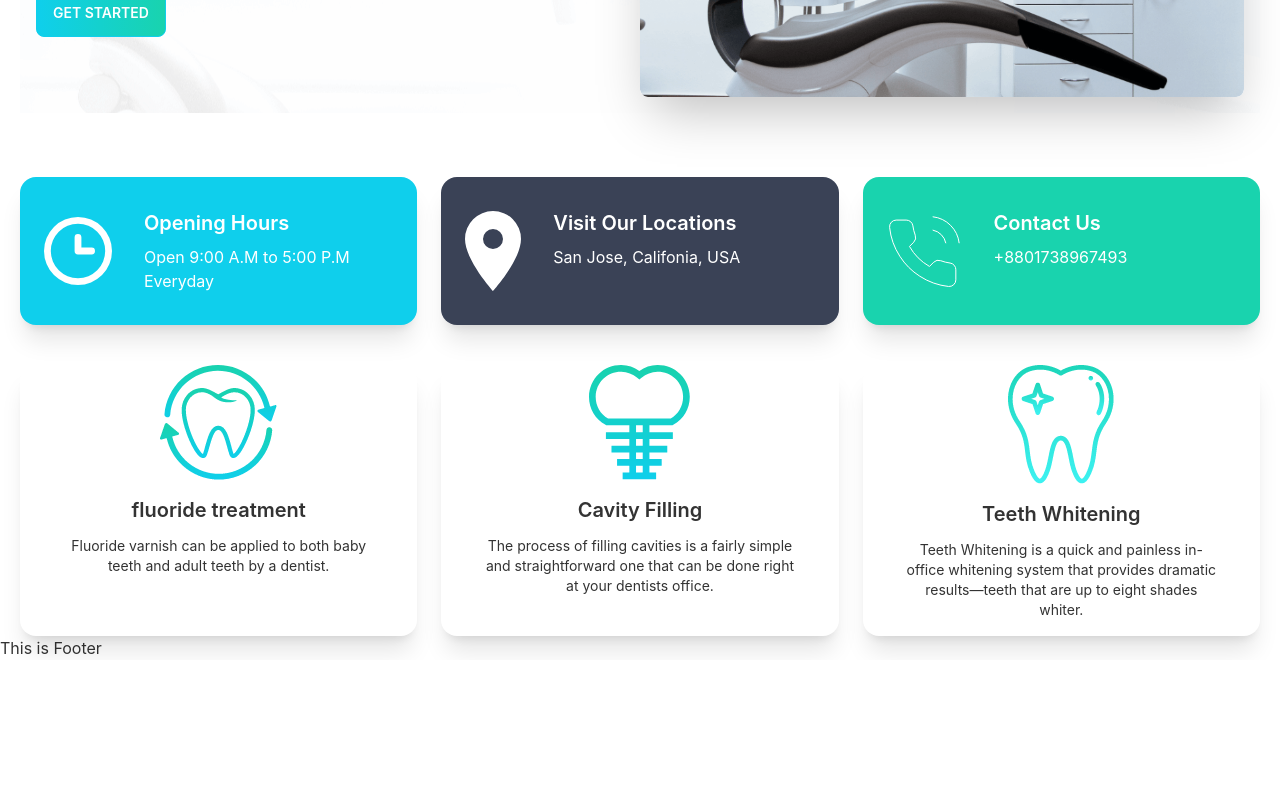
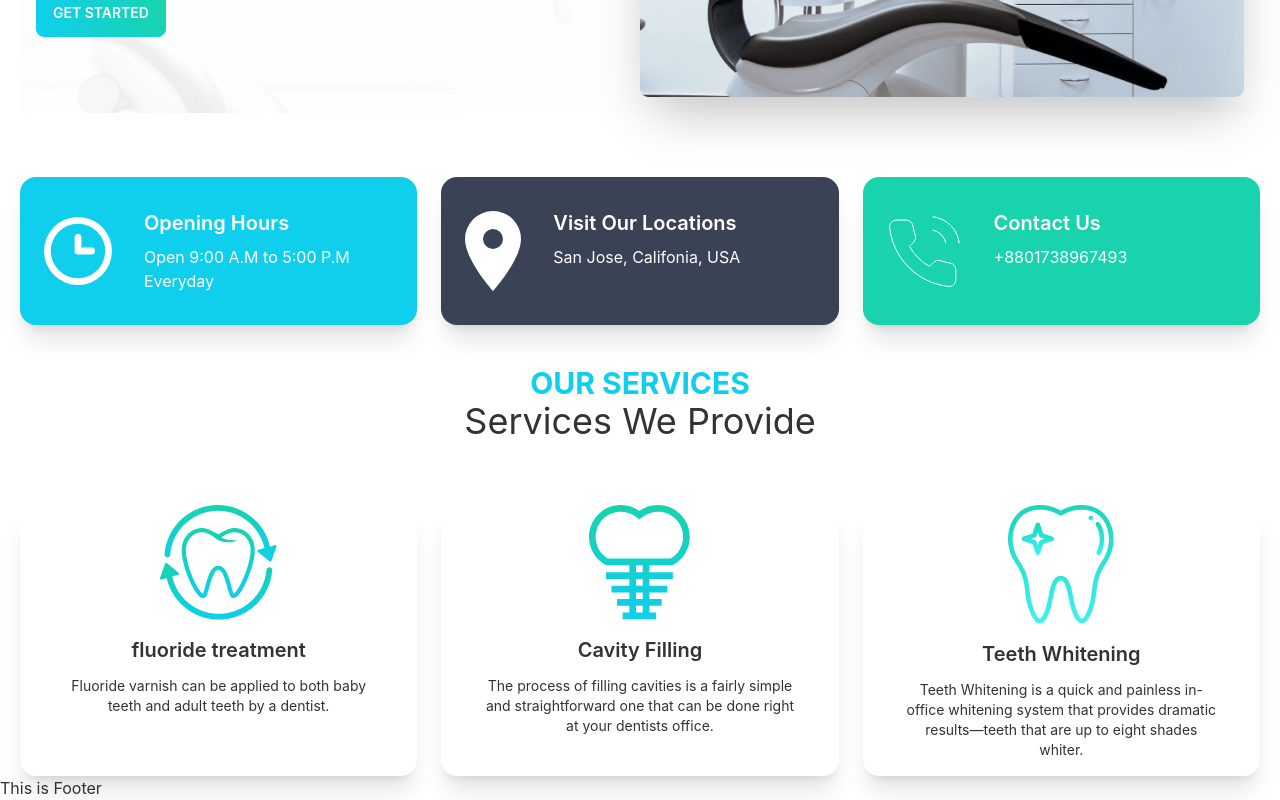
Before and after one commit to Abu-Saleh-Rony/doctors-portal-client-site, a React (Create React App) app: page / in a window 1280 px wide. Shown: the part 344-1144 px from the top of the page. Before the commit the page ends 1004 px from the top, so only its background shows below. Built offline with nearby package versions, Linux system fonts and the light colour scheme.

Commit message:
added Service correction

```diff
--- a/src/pages/Home/Home/ServiceCard/Servicecards.js
+++ b/src/pages/Home/Home/ServiceCard/Servicecards.js
@@ -30,7 +30,13 @@ const Servicecards = () => {
 
 
     return (
-        <div className='grid lg: grid-cols-3 grid-cols-1 mt-10 gap-6'>
+
+        <div>
+            <div className='mt-10'>
+                <h2 className='text-center text-3xl text-primary font-bold'>OUR SERVICES</h2>
+                <h3 className='text-center text-4xl' >Services We Provide</h3>
+            </div>
+            <div className='grid lg:grid-cols-3 md:grid-cols-2 grid-cols-1 gap-6 mt-16'>
                 {
                     serviceData.map(card => <Servicecard
                         key={card.id}
@@ -39,6 +45,7 @@ const Servicecards = () => {
                 }
 
             </div>
+        </div>
     );
 };
 
```
Lines whose indentation alone changed are shown as unchanged.
